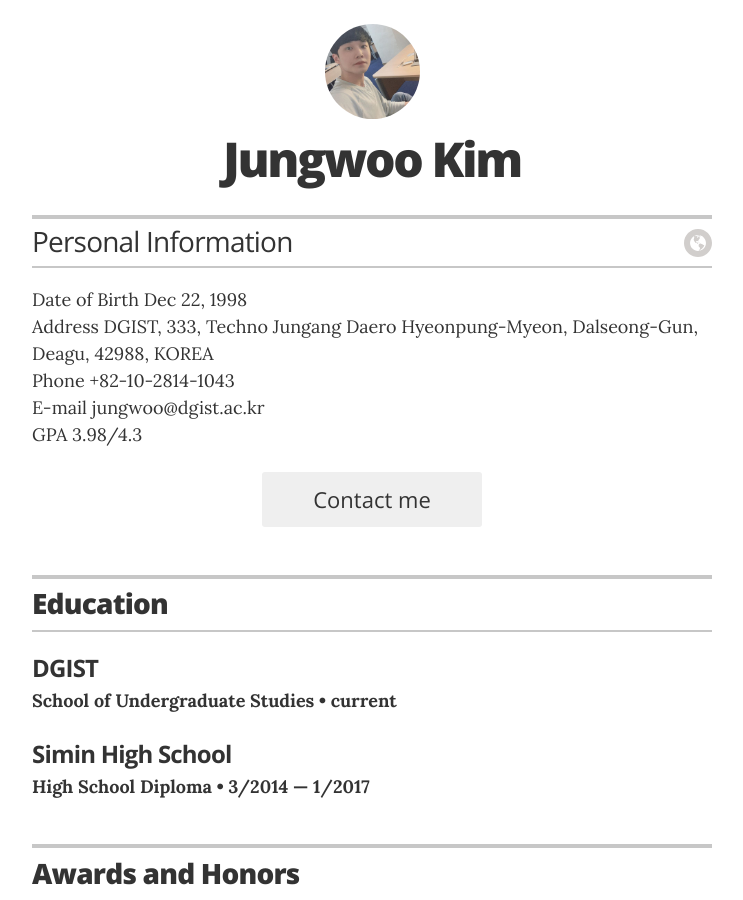
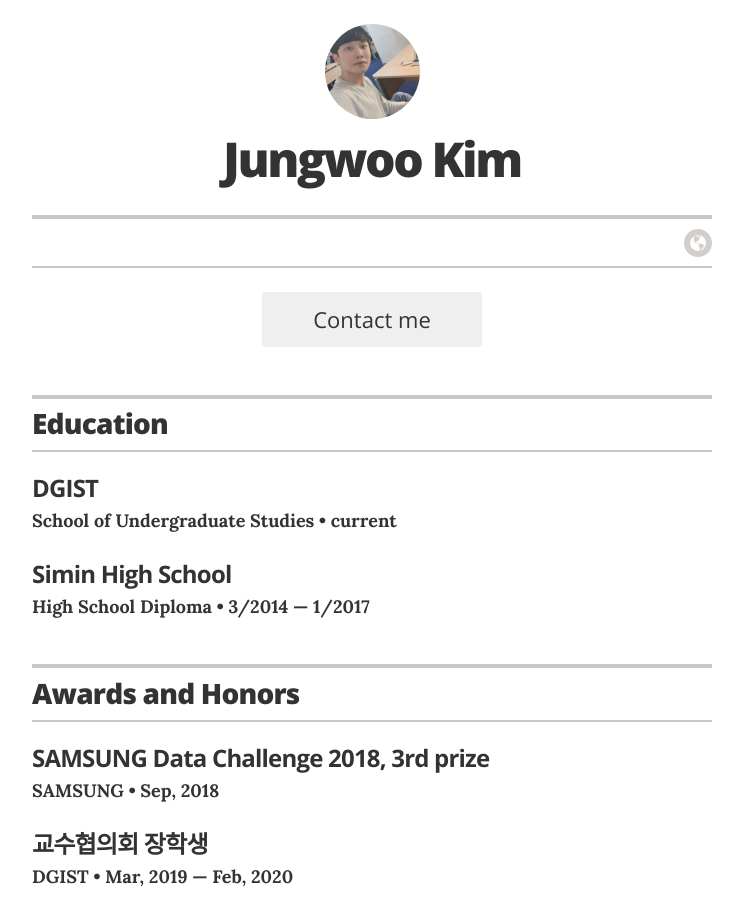
Before and after one commit to pgworld/devwoo.github.io, a Jekyll site: the page built from index.html, in a window 1280 px wide and 900 px high. Shown: the whole window, without its empty margins (268-1011 px from the left). Built offline with Jekyll 4.4.1, drawn with Linux system fonts in a browser that asks for light colours.

Commit message:
Update _config.yml

```diff
--- a/_config.yml
+++ b/_config.yml
@@ -11,7 +11,6 @@ sass:
 # Resume settings
 resume_avatar:                  "true"
 resume_name:                    "Jungwoo Kim"
-resume_title:                   "Personal Information"
 
 # used for the contact button in _layouts/resume.html
 resume_contact_email:           "jungwoo@dgist.ac.kr"
@@ -22,8 +21,6 @@ resume_contact_telephone:       "010-2814-1043"
 
 resume_header_contact_info:     "Daegu, Republic of Korea • 010-2814-1043 • jungwoo@dgist.ac.kr"
 display_header_contact_info:    "false"
-
-resume_header_intro: "<p>Date of Birth&#9;Dec 22, 1998<br>Address&#9;DGIST, 333, Techno Jungang Daero Hyeonpung-Myeon, Dalseong-Gun, Deagu, 42988, KOREA<br>Phone&#9;+82-10-2814-1043<br>E-mail&#9;jungwoo@dgist.ac.kr<br>GPA&#9;3.98/4.3</p>"
 
 # use "yes" to display the email contact button,
 # "no" to display an "I'm not looking for work" message,
```
